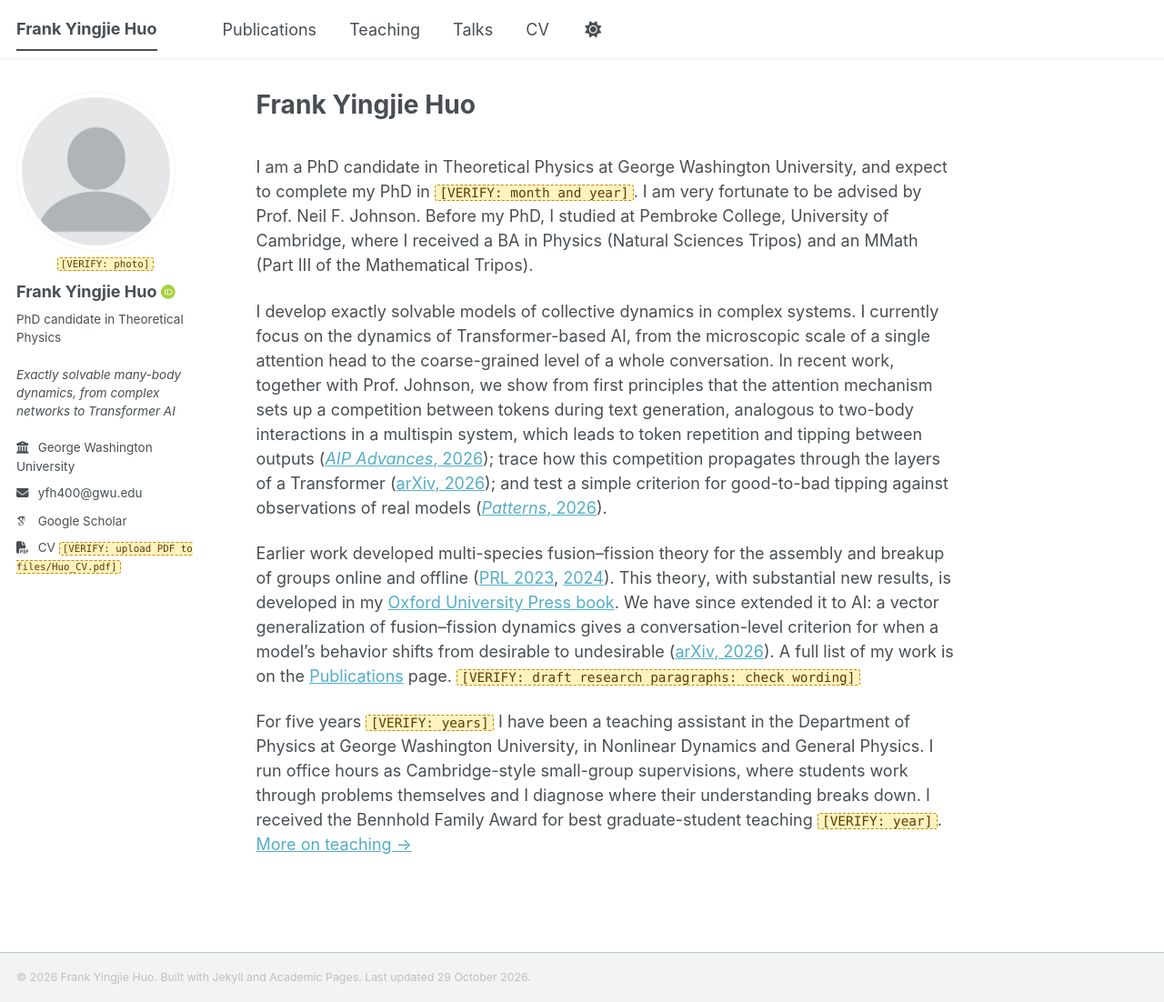
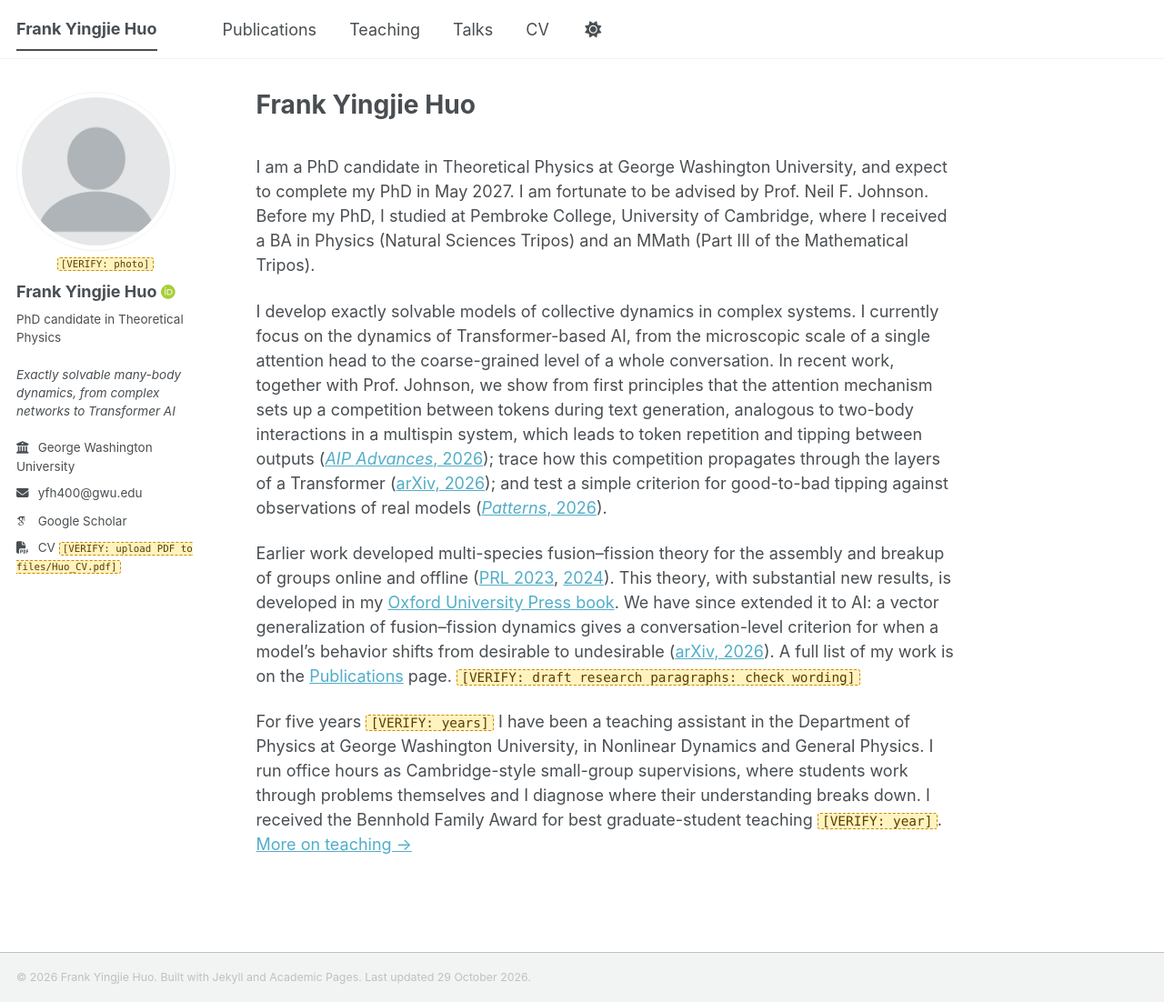
Before and after one commit to FrankHuo-217/huo.github.io, a Jekyll site: the page built from _pages/about.md, in a window 1280 px wide and 1102 px high. Shown: the whole window at 91% size. Built offline with Jekyll 4.4.1, drawn with Linux system fonts in a browser that asks for light colours; some web fonts are replaced; a script bundle is joined from its source files by our own code.

Commit message:
Add the expected PhD completion date and drop "very"
Co-Authored-By: Claude Opus 5.5 <noreply@anthropic.com>
Claude-Session: https://claude.ai/code/session_01EX1ohUgYjPPjqdCJmoT8XW

```diff
--- a/_pages/about.md
+++ b/_pages/about.md
@@ -15,7 +15,7 @@ redirect_from:
 · {% include cv-link.html label="CV" %}
 </p>
 
-I am a PhD candidate in Theoretical Physics at George Washington University, and expect to complete my PhD in {% include verify.html note="month and year" %}. I am very fortunate to be advised by Prof. Neil F. Johnson. Before my PhD, I studied at Pembroke College, University of Cambridge, where I received a BA in Physics (Natural Sciences Tripos) and an MMath (Part III of the Mathematical Tripos).
+I am a PhD candidate in Theoretical Physics at George Washington University, and expect to complete my PhD in May 2027. I am fortunate to be advised by Prof. Neil F. Johnson. Before my PhD, I studied at Pembroke College, University of Cambridge, where I received a BA in Physics (Natural Sciences Tripos) and an MMath (Part III of the Mathematical Tripos).
 {: .home-intro}
 
 I develop exactly solvable models of collective dynamics in complex systems. I currently focus on the dynamics of Transformer-based AI, from the microscopic scale of a single attention head to the coarse-grained level of a whole conversation. In recent work, together with Prof. Johnson, we show from first principles that the attention mechanism sets up a competition between tokens during text generation, analogous to two-body interactions in a multispin system, which leads to token repetition and tipping between outputs ([*AIP Advances*, 2026]({{ "/publications/#2026-aip-advances-generative-ai-atom" | relative_url }})); trace how this competition propagates through the layers of a Transformer ([arXiv, 2026]({{ "/publications/#2026-arxiv-many-body-tipping" | relative_url }})); and test a simple criterion for good-to-bad tipping against observations of real models ([*Patterns*, 2026]({{ "/publications/#2026-patterns-competition-for-attention" | relative_url }})).
```
Also changed, not shown: README.md (+0 -1 lines), _pages/cv.md (+1 -1 lines).
